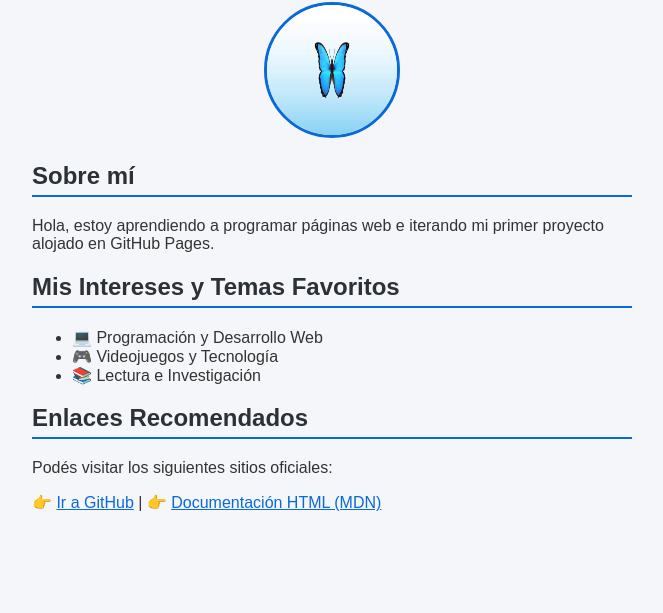
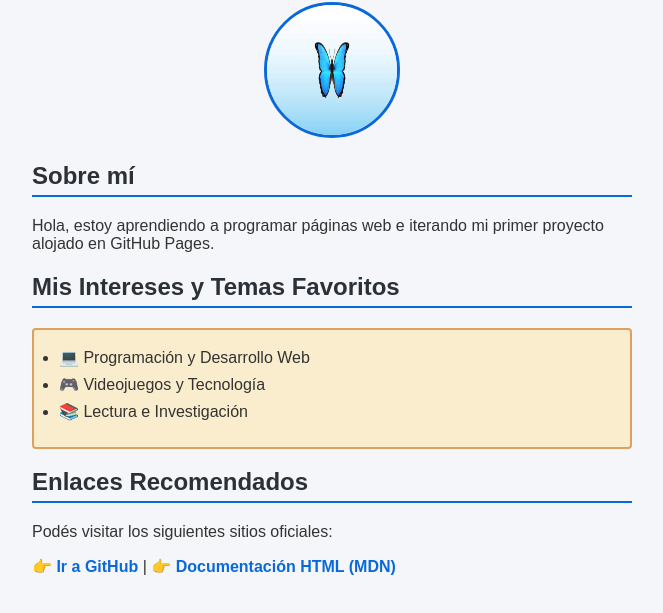
Before and after one commit to zoeyniguez/mi-primer-repositorio, a plain HTML site: page index.html in a window 1280 px wide. Shown: the part 139-752 px from the top of the page, without its empty margins (308-971 px from the left). Drawn offline with Linux system fonts and the light colour scheme.

Commit message:
Update index.html

```diff
--- a/index.html
+++ b/index.html
@@ -1,6 +1,7 @@
 <!DOCTYPE html>
 <html lang="es">
 <head link rel="stylesheet" href="style.css">
+    <link rel="stylesheet" href="retro.css">
     <meta charset="UTF-8">
     <meta name="viewport" content="width=device-width, initial-scale=1.0">
     <title>Mi Perfil Web v2.0</title>
```
